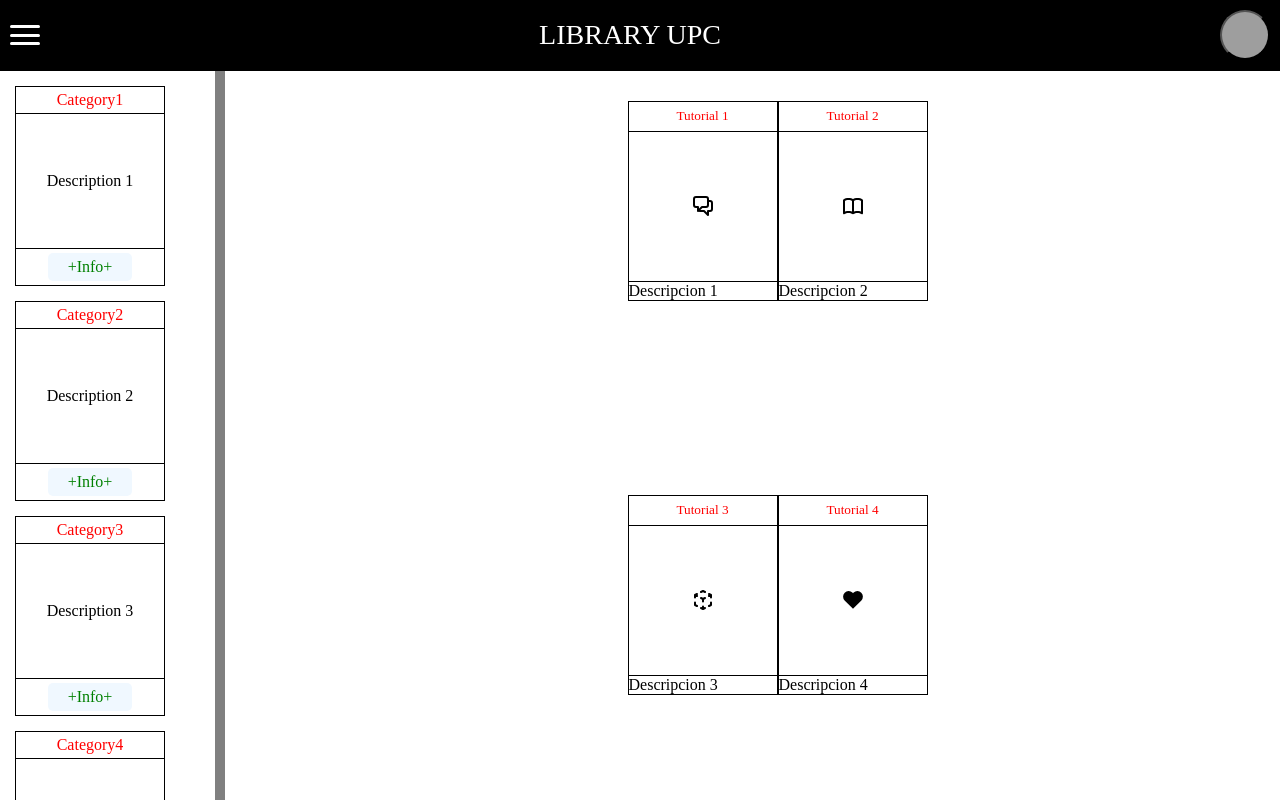
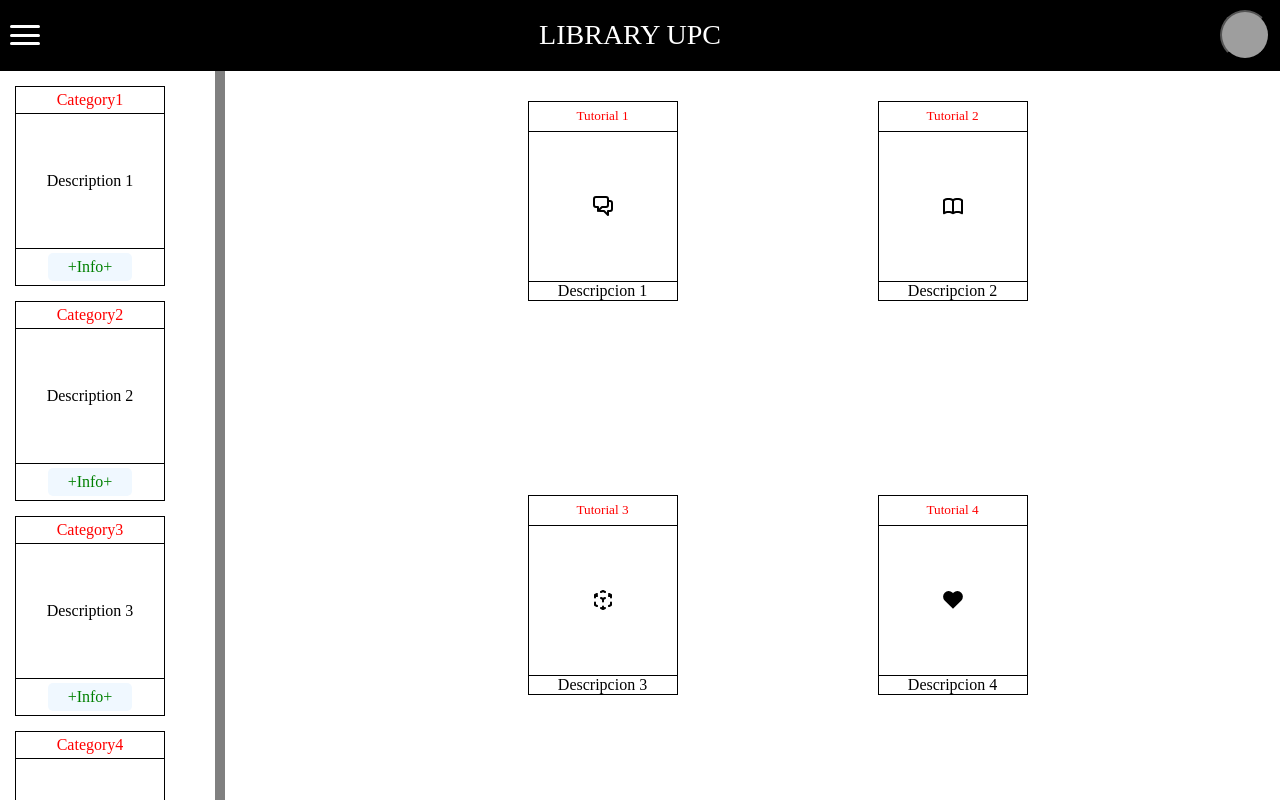
Before and after one commit to RicharRomero123/AplicacionesWeb.Front_Grupo3, a Vue app: page / in a window 1280 px wide. Shown: the top 800 px of the page. Built offline with nearby package versions, Linux system fonts and the light colour scheme; grey boxes are pictures that could not be loaded.

Commit message:
Separacion de Cards Tutorial

```diff
--- a/src/components/TutorialCard.vue
+++ b/src/components/TutorialCard.vue
@@ -28,7 +28,9 @@ export default {
   display: flex;
   flex-direction: column;
   justify-content: space-between;
+  text-align: center;
   margin-bottom: 10px;
+  margin: 0 100px;
 }
 
 header {
```
